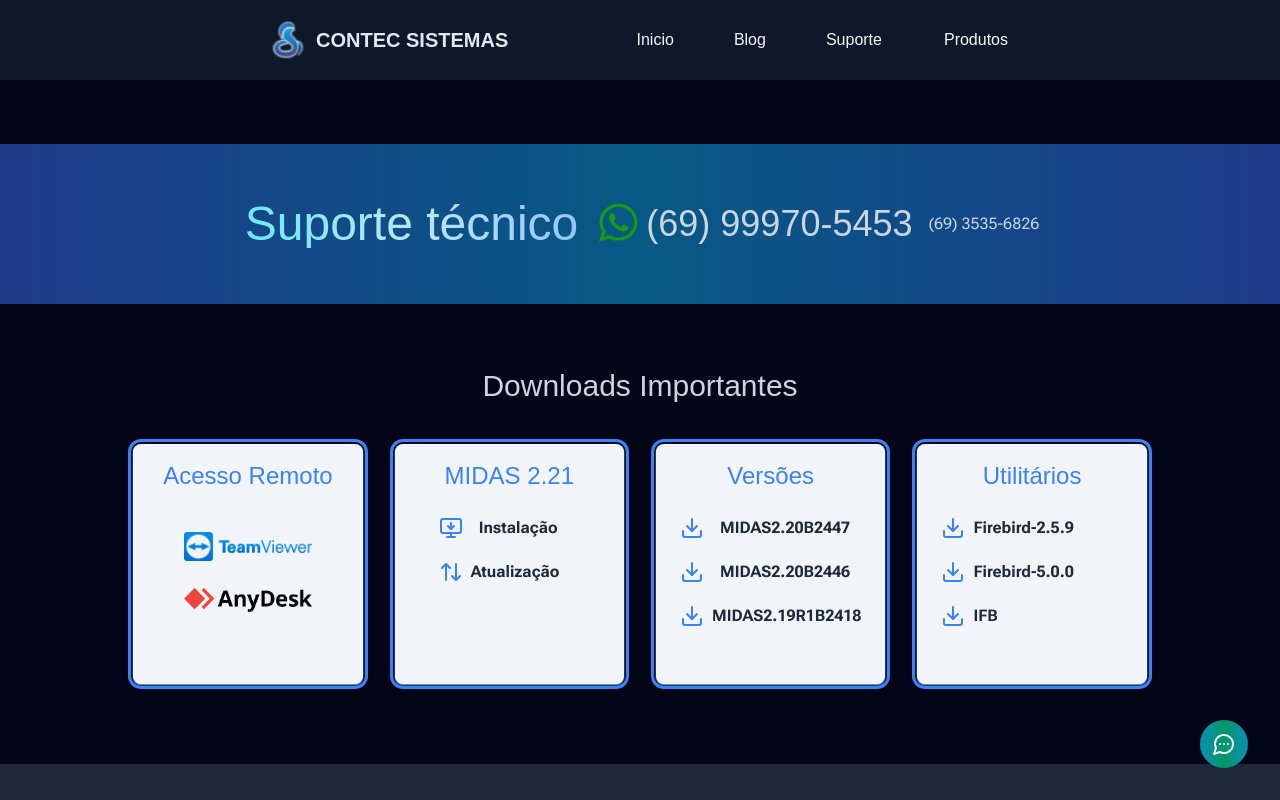
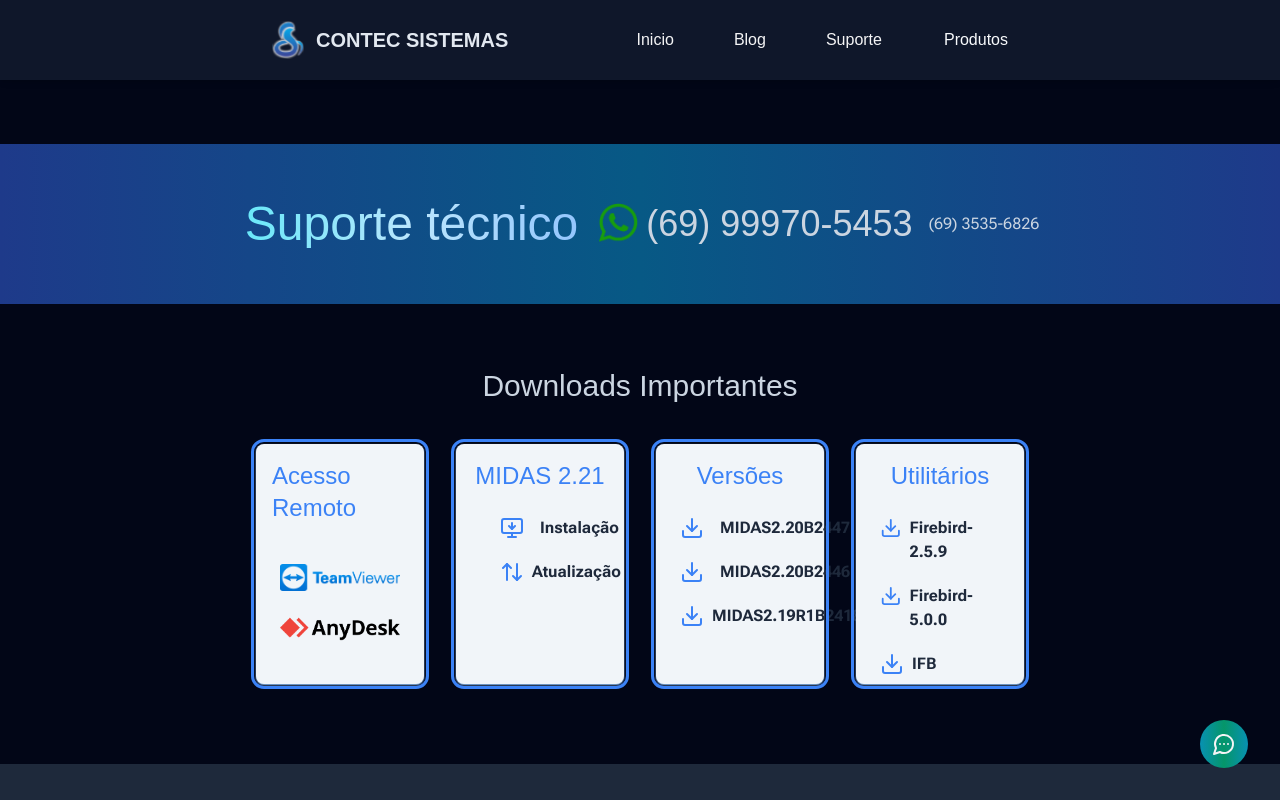
Before and after one commit to nelsoneto/contecsistemas, a Next.js app: page /suport in a window 1280 px wide. Shown: the top 800 px of the page. Built offline with nearby package versions, Linux system fonts and the light colour scheme; a web font is replaced by a local one.

Commit message:
ajustes de response

```diff
--- a/src/app/solutions/midas/PageMidasHeader.tsx
+++ b/src/app/solutions/midas/PageMidasHeader.tsx
@@ -41,7 +41,7 @@
 
         {/* Feature Banner */}
         <div className="w-full bg-gradient-to-r from-blue-900 via-sky-800 to-blue-900 p-6 md:py-12 xl:px-72">
-          <p className="mx-auto max-w-4xl text-pretty font-alt text-2xl leading-relaxed xl:text-4xl">
+          <p className="mx-auto max-w-4xl text-pretty font-alt text-3xl leading-relaxed xl:text-4xl">
             Simples de operar, transformando vendas de balcão em um atendimento
             <span className="block font-bold text-cyan-300">
               {' '}
--- a/src/app/suport/DownloadContents.tsx
+++ b/src/app/suport/DownloadContents.tsx
@@ -24,7 +24,7 @@
 export function DownloadContents() {
   return (
     <>
-      <div className="flex flex-col items-center justify-center py-10 text-2xl">
+      <div className="flex flex-col items-center justify-center py-10 text-2xl xl:px-64">
         {/* Título com animação */}
         <motion.h1
           className="font-alt text-xl xl:text-3xl"
--- a/src/components/Body.tsx
+++ b/src/components/Body.tsx
@@ -108,7 +108,7 @@
 
       {/* Seção de recursos */}
       <div className="gap-10 bg-gradient-to-r from-blue-950 via-blue-800 to-blue-950 text-zinc-300 md:text-sm 2xl:text-2xl">
-        <div className="grid h-auto w-full grid-cols-1 justify-items-center gap-10 px-4 py-14 text-justify md:grid-cols-2 xl:grid-cols-3 xl:gap-8 xl:p-14">
+        <div className="grid h-auto w-full grid-cols-1 justify-items-center gap-10 px-4 py-14 text-justify md:grid-cols-2 md:p-32 xl:grid-cols-3 xl:gap-8 xl:p-52">
           {features.map((feature, index) => (
             <FeatureCard key={index} {...feature} />
           ))}
```
